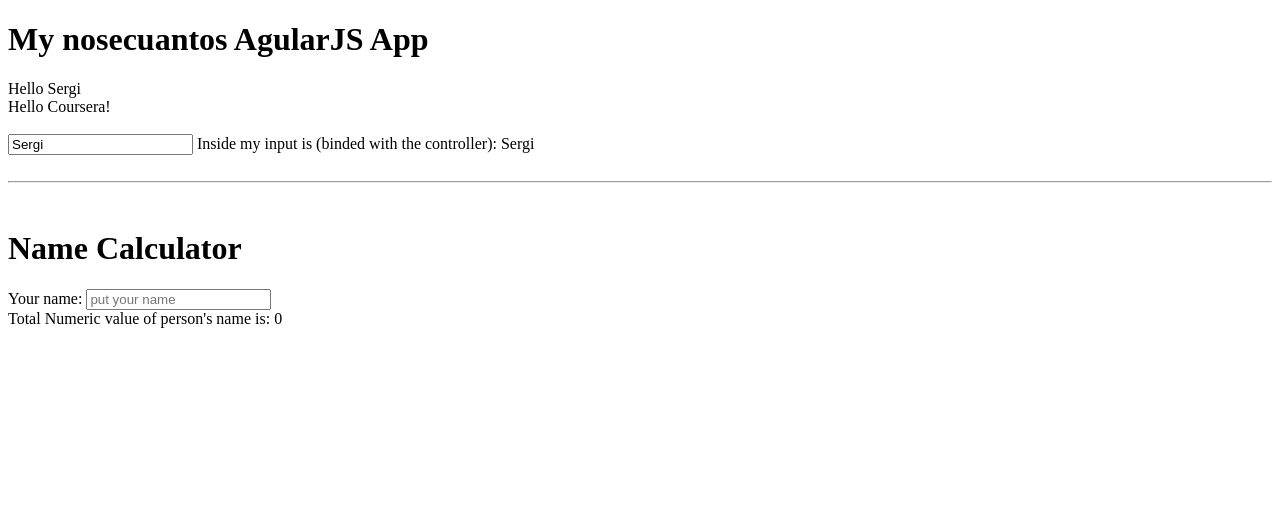
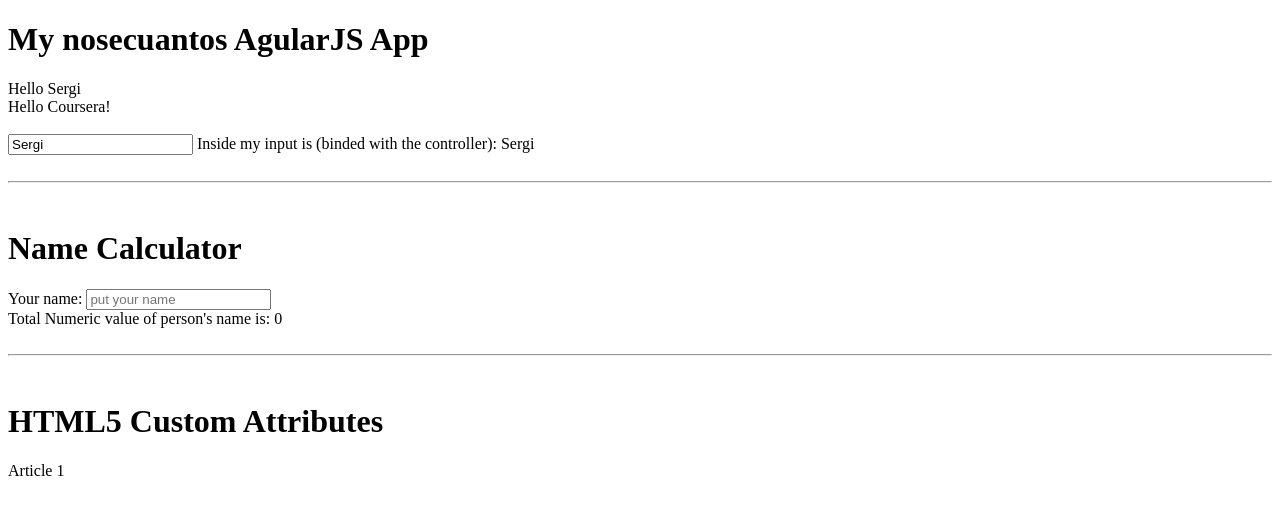
Before and after one commit to sersajar/spa-coursera-johnHopkins, a plain HTML site: page index.html in a window 1280 px wide. Drawn offline with Linux system fonts and the light colour scheme.

Commit message:
lecture 7 HTML attr

```diff
--- a/app.js
+++ b/app.js
@@ -20,7 +20,6 @@
                     $scope.totalValue = totalNameValue;
                 };
 
-
                 function calculateNumericForString(string) {
 
                     var totalStringValue = 0;
--- a/index.html
+++ b/index.html
@@ -30,5 +30,24 @@
         <div>Total Numeric value of person's name is: {{totalValue}}</div>
     </div>
 
+    <br><hr><br>
+
+    <h1>HTML5 Custom Attributes</h1>
+    <div id="target" greeting="hello">
+        <section>
+            <article>Article 1</article>
+        </section>
+    </div>
+    <script>
+//        var elem = document.getElementById('target');
+//        console.log(elem);
+//        console.log(elem.getAttribute('greeting'))
+
+        var elem2 = document.querySelector("[ng-app]");
+        console.log(elem2)
+        console.log(elem2.getAttribute('ng-app'));
+
+    </script>
+
 </body>
 </html>
```
